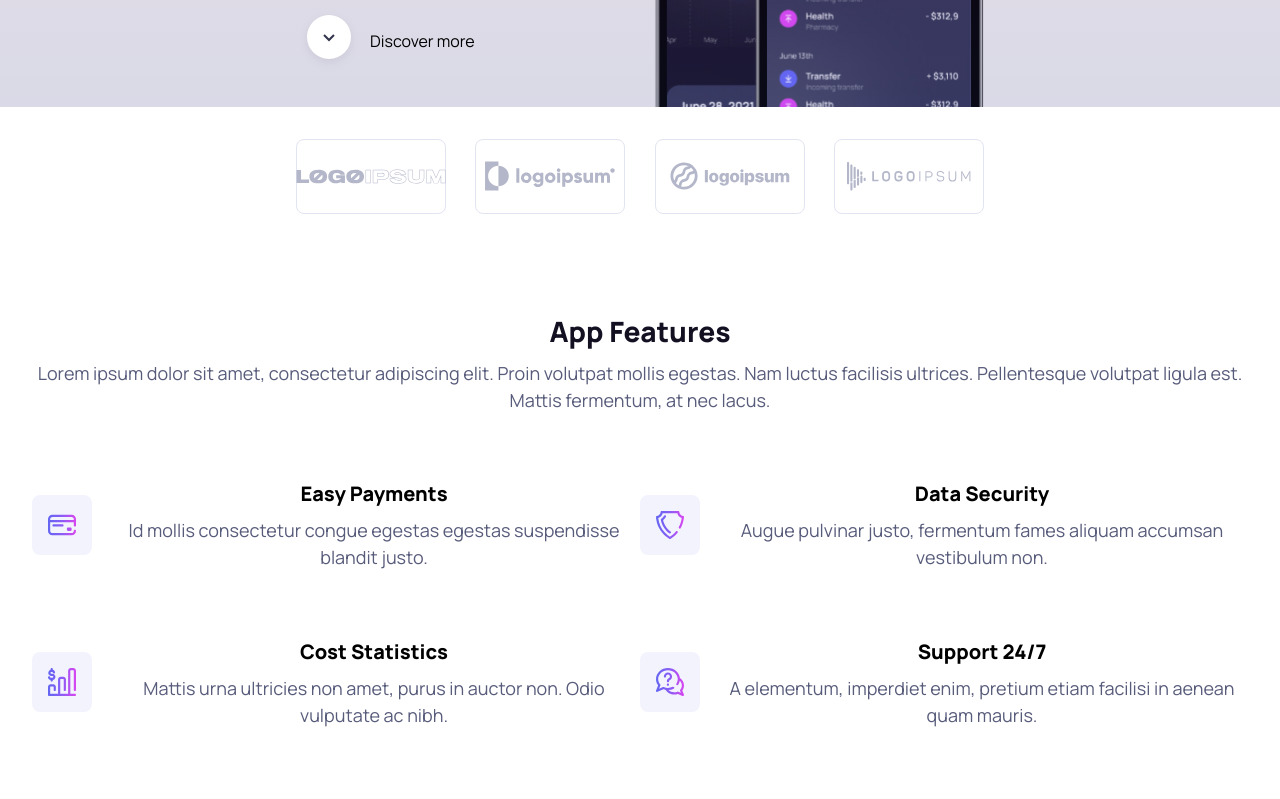
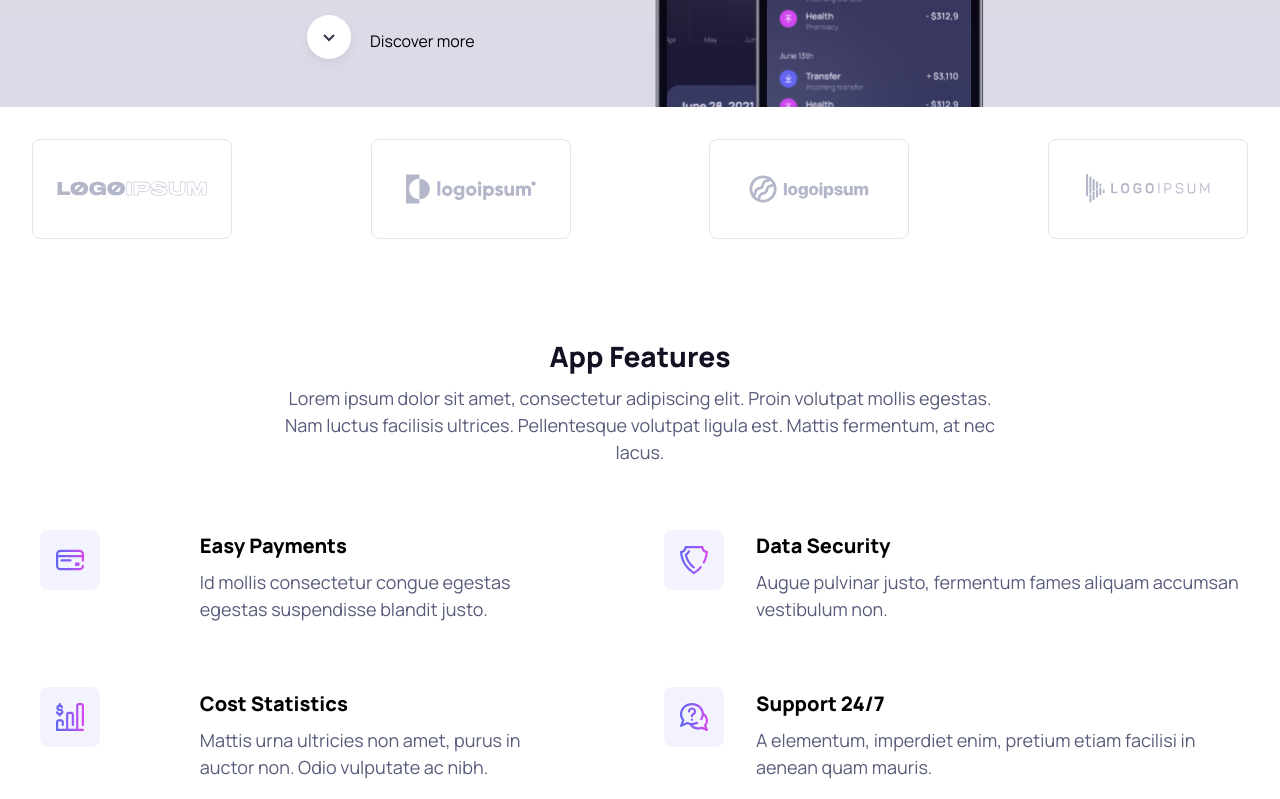
Before and after one commit to Korvin1337/React-Projekt, a React (Vite) app: page / in a window 1280 px wide. Shown: the part 660-1459 px from the top of the page. Built offline with nearby package versions, Linux system fonts and the light colour scheme; no server answers.

Commit message:
brands tablet complete

```diff
--- a/src/App.css
+++ b/src/App.css
@@ -443,6 +443,77 @@ footer {
         }
     }
 
+    @media (min-width: 768px) and (max-width: 1399px) {
+        .container {
+            min-width: 90%;
+            max-width: 100%;
+
+            #brand-3,
+            #brand-4,
+            #brand-5,
+            #brand-6 {
+                .brand-box {
+                    height: 75px;
+                    width: 150px;
+                }
+            }
+
+            @media (min-width: 1000px) and (max-width: 1399px) {
+                #brand-3,
+                #brand-4,
+                #brand-5,
+                #brand-6 {
+                    .brand-box {
+                        height: 100px;
+                        width: 200px;
+                    }
+                }
+            }
+        }
+
+        .container-2 {
+
+            .features {
+                text-align: initial;
+            }
+
+            .mtd-text {
+                max-width: 67ch;
+                margin: 0 auto;
+            }
+
+            img.icon-image {
+                margin-left: .5rem;
+                /*margin-top: clamp(-1.6rem, calc((-100vh + (100vh - 92px ))), -6rem);*/
+            }
+
+            .icon-image {
+                display: grid;
+                gap: .5rem;
+                align-items: unset;
+                padding-top: 2rem;
+            }
+
+            .icon-image-2-2 {
+                position: relative;
+                left: 1rem;
+            }
+
+            .icon-text-content-1 {
+                margin-left: .4rem !important;
+                max-width: 38ch;
+            }
+
+            .icon-text-content-2 {
+                margin-left: 2rem;
+            }
+
+            /*.icon-text-content {
+                margin-left: 2rem;
+            }*/
+        }
+    }
+
     @media (min-width: 1400px) {
 
         .hidden {
--- a/src/components/Brands.jsx
+++ b/src/components/Brands.jsx
@@ -55,15 +55,15 @@ const Brands = () => {
                         <div className="icon-wrapper">
                             <div className="icon-image">
                                 <img src="/images/icon-payment.svg" className="icon-image" alt="payment icon" />
-                                <div className="icon-text-content">
+                                <div className="icon-text-content icon-text-content-1">
                                     <h5>Easy Payments</h5>
                                     <p className="icon-text">Id mollis consectetur congue egestas egestas suspendisse
                                         blandit justo.</p>
                                 </div>
                             </div>
-                            <div className="icon-image">
-                                <img src="/images/icon-shield.svg" className="icon-image" alt="payment icon" />
-                                <div className="icon-text-content">
+                            <div className="icon-image icon-image-2">
+                                <img src="/images/icon-shield.svg" className="icon-image icon-image-2-2" alt="payment icon" />
+                                <div className="icon-text-content  icon-text-content-2">
                                     <h5>Data Security</h5>
                                     <p className="icon-text">Augue pulvinar justo, fermentum fames aliquam accumsan
                                         vestibulum non.</p>
@@ -71,15 +71,15 @@ const Brands = () => {
                             </div>
                             <div className="icon-image">
                                 <img src="/images/icon-statistics.svg" className="icon-image" alt="payment icon" />
-                                <div className="icon-text-content">
+                                <div className="icon-text-content icon-text-content-1">
                                     <h5>Cost Statistics</h5>
                                     <p className="icon-text">Mattis urna ultricies non amet, purus in auctor non. Odio
                                         vulputate ac nibh.</p>
                                 </div>
                             </div>
-                            <div className="icon-image">
-                                <img src="/images/icon-support.svg" className="icon-image" alt="payment icon" />
-                                <div className="icon-text-content">
+                            <div className="icon-image icon-image-2">
+                                <img src="/images/icon-support.svg" className="icon-image icon-image-2-2" alt="payment icon" />
+                                <div className="icon-text-content icon-text-content-2">
                                     <h5>Support 24/7</h5>
                                     <p className="icon-text">A elementum, imperdiet enim, pretium etiam facilisi in
                                         aenean quam mauris.</p>
@@ -87,15 +87,15 @@ const Brands = () => {
                             </div>
                             <div className="icon-image">
                                 <img src="/images/icon-cashback.svg" className="icon-image" alt="payment icon" />
-                                <div className="icon-text-content">
+                                <div className="icon-text-content icon-text-content-1">
                                     <h5>Regular Cashback</h5>
                                     <p className="icon-text">Sit facilisis dolor arcu, fermentum vestibulum arcu
                                         elementum imperdiet eleifend.</p>
                                 </div>
                             </div>
-                            <div className="icon-image">
-                                <img src="/images/icon-standards.svg" className="icon-image" alt="payment icon" />
-                                <div className="icon-text-content">
+                            <div className="icon-image icon-image-2">
+                                <img src="/images/icon-standards.svg" className="icon-image icon-image-2-2" alt="payment icon" />
+                                <div className="icon-text-content icon-text-content-2">
                                     <h5>Top Standards</h5>
                                     <p className="icon-text">Faucibus cursus maecenas lorem cursus nibh. Sociis sit
                                         risus id. Sit facilisis dolor arcu.</p>
```
